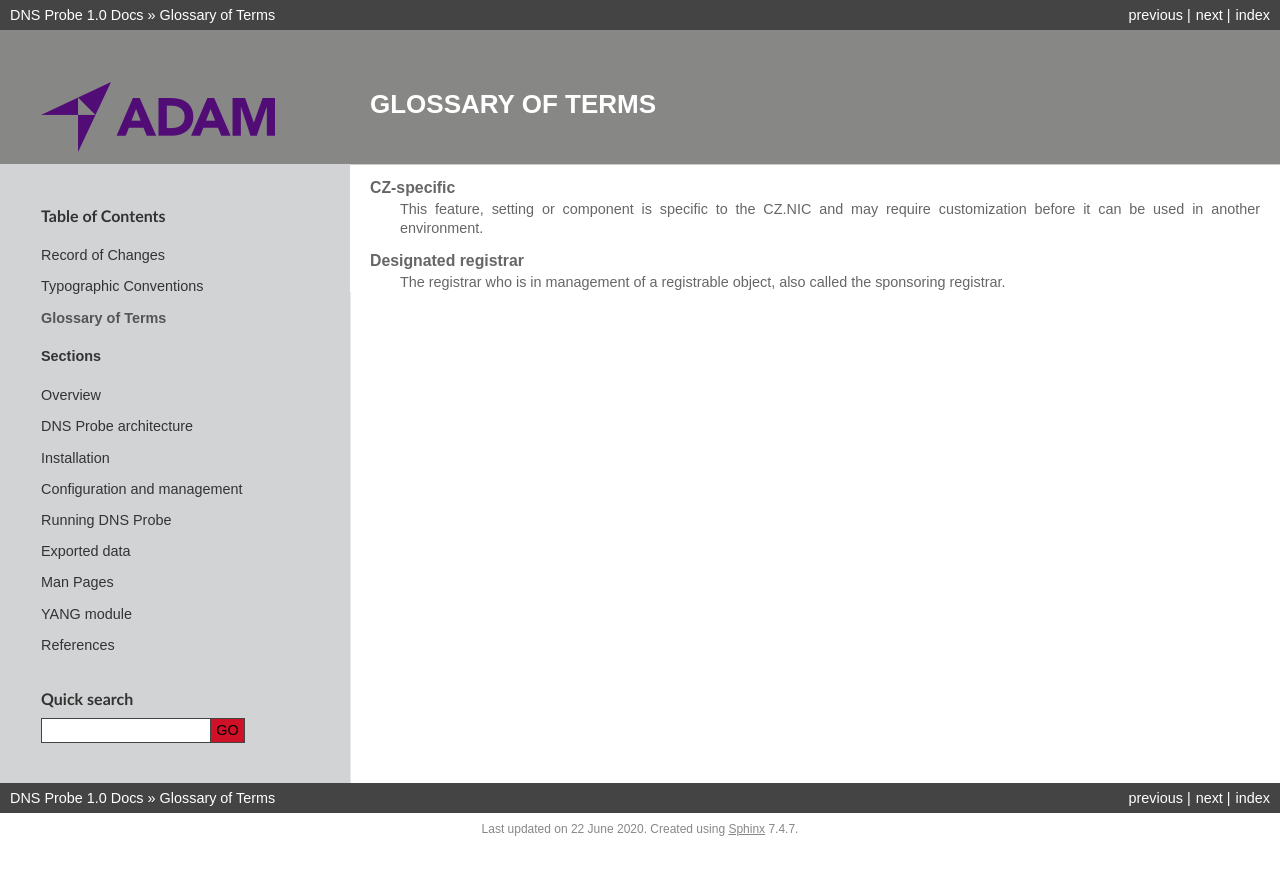
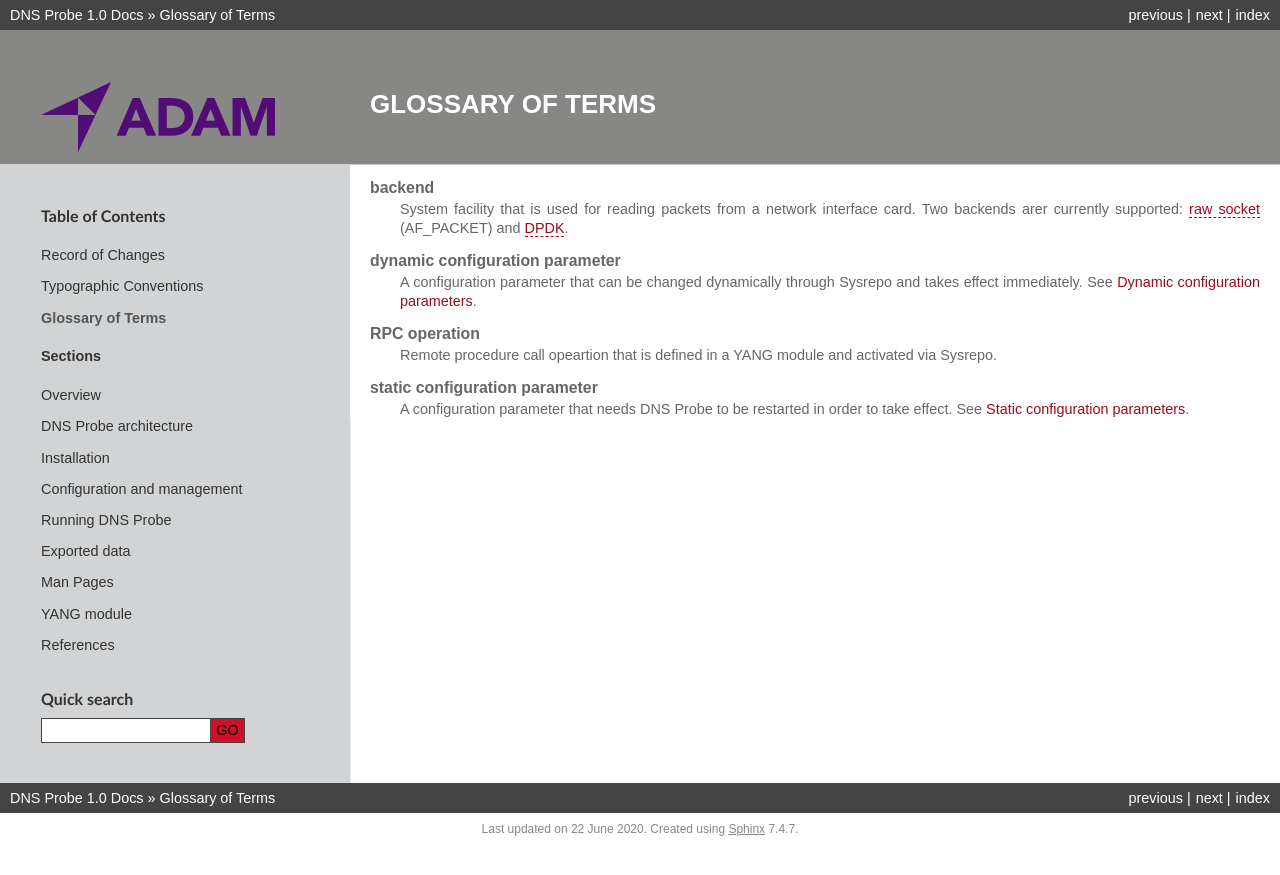
Before and after one commit to CZ-NIC/dns-probe, a Sphinx documentation site: the page built from doc/Glossary.rst, in a window 1280 px wide. Shown: the top 875 px of the page. Built offline with Sphinx 7.4.7, drawn with Linux system fonts in a browser that asks for light colours.

Commit message:
Change glossary, other finalizing steps

```diff
--- a/doc/Configuration.rst
+++ b/doc/Configuration.rst
@@ -118,6 +118,8 @@ Configuration parameters are of two basic types:
 *dynamic*
    Changes to such parameters take effect immediately, no restart is needed.
 
+.. _static-conf-par:
+
 Static configuration parameters
 -------------------------------
 
@@ -227,6 +229,8 @@ max-transactions
 The value of this parameter must be a power of 2. It specifies the maximum number of pending DNS transactions that DNS Probe can handle at any given time, which in turn affects the size of in-memory transaction table.
 
 The default value of 1048576 (2^20) was determined experimentally – it should suffice for handling DNS traffic at the line rate of 10 Gb/s. It is recommended to adjust this parameter to actual traffic circumstances in order to optimize memory consumption.
+
+.. _dynamic-conf-par:
 
 Dynamic configuration parameters
 --------------------------------
--- a/doc/Glossary.rst
+++ b/doc/Glossary.rst
@@ -1,4 +1,3 @@
-
 .. _glossary:
 
 *****************
@@ -8,10 +7,18 @@ Glossary of Terms
 .. glossary::
    :sorted:
 
-   CZ-specific
-      This feature, setting or component is specific to the CZ.NIC
-      and may require customization before it can be used in another environment.
+   backend
 
-   Designated registrar
-      The registrar who is in management of a registrable object, also called
-      the sponsoring registrar.
+      System facility that is used for reading packets from a network interface card. Two backends arer currently supported: `raw socket <https://man7.org/linux/man-pages/man7/packet.7.html>`_ (AF_PACKET) and `DPDK <https://www.dpdk.org/>`_.
+
+   dynamic configuration parameter
+
+      A configuration parameter that can be changed dynamically through Sysrepo and takes effect immediately. See :ref:`dynamic-conf-par`.
+
+   static configuration parameter
+
+      A configuration parameter that needs DNS Probe to be restarted in order to take effect. See :ref:`static-conf-par`.
+
+   RPC operation
+
+      Remote procedure call opeartion that is defined in a YANG module and activated via Sysrepo.
--- a/doc/Overview.rst
+++ b/doc/Overview.rst
@@ -2,7 +2,9 @@
 Overview
 ********
 
-DNS Probe is a high-speed DNS monitoring software developed by CZ.NIC Laboratories in cooperation with Brno University of Technology, Faculty of Information Technology. The probe is able to extract DNS packets either from live network traffic or `pcap <https://en.wikipedia.org/wiki/Pcap>`_ traces, match client queries with the corresponding server responses and export consolidated records about individual DNS transactions.
+DNS Probe is a high-speed DNS monitoring software developed as a part of the `ADAM <https://adam.nic.cz/en/>` project by CZ.NIC Laboratories in cooperation with Brno University of Technology, Faculty of Information Technology.
+
+DNS Probe is able to extract DNS packets either from live network traffic or `pcap <https://en.wikipedia.org/wiki/Pcap>`_ traces, match client queries with the corresponding server responses and export consolidated records about individual DNS transactions.
 
 DNS Probe is typically deployed together with a DNS server (autoritative or recursive), capturing and processing the traffic received and sent by the server.
 
@@ -11,7 +13,7 @@ Main features
 
 * scalable performance with a configurable number of packet processing threads and uniform packet distribution using `RSS <https://www.kernel.org/doc/Documentation/networking/scaling.txt>`_
 
-* packet capture via either device driver (AF_PACKET) or, alternatively, `DPDK <https://www.dpdk.org>`_
+* packet capture via either raw socket (AF_PACKET) or, alternatively, `DPDK <https://www.dpdk.org>`_
 
 * DNS queries and responses are extracted from both UDP and TCP
 
@@ -23,5 +25,5 @@ Main features
 License
 =======
 
-DNS Probe is licensed under the `GNU General Public License`_ <https://www.gnu.org/copyleft/gpl.html>`_ version 3 or (at your option) any later version.
+DNS Probe is licensed under the `GNU General Public License <https://www.gnu.org/copyleft/gpl.html>`_ version 3 or (at your option) any later version.
 The full text of the license is available in the COPYING file distributed with source code.
--- a/doc/Running.rst
+++ b/doc/Running.rst
@@ -9,7 +9,7 @@ Running as systemd service
 
 Installation packages include a *systemd* unit file
 ``dns-probe-<BACKEND>@.service``, where ``<BACKEND>`` is either ``af``
-or ``dpdk`` depending on the backend that the package installs.
+or ``dpdk`` depending on the :term:`backend` that the package installs.
 
 The *systemd* service can be run like this:
 
@@ -36,7 +36,7 @@ its logs to ``/var/log/dns-probe-<BACKEND>@probe.log`` file. For normal operatio
 Running from command line
 =========================
 
-For each backend, one binary program and one shell script is installed. Their names are shown in :numref:`exec-table`.
+For each :term:`backend`, one binary program and one shell script is installed. Their names are shown in :numref:`exec-table`.
 
 .. _exec-table:
 
```
